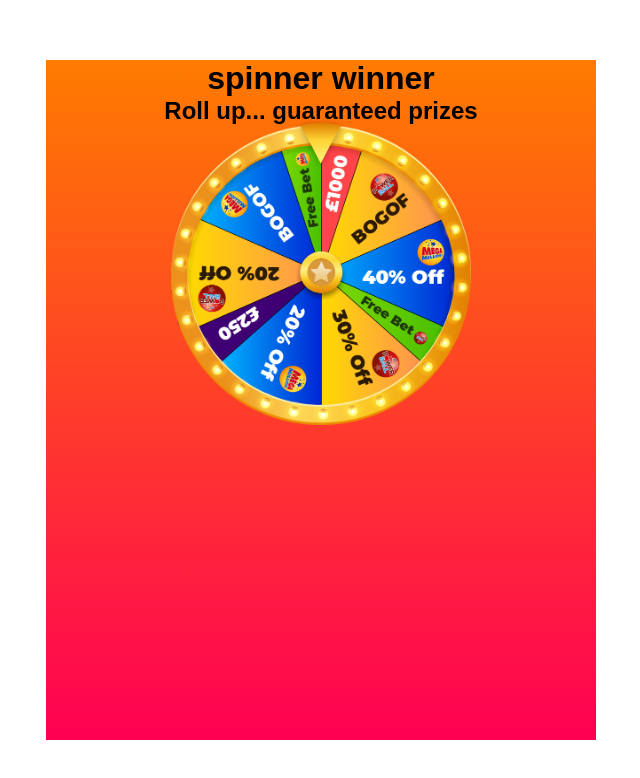
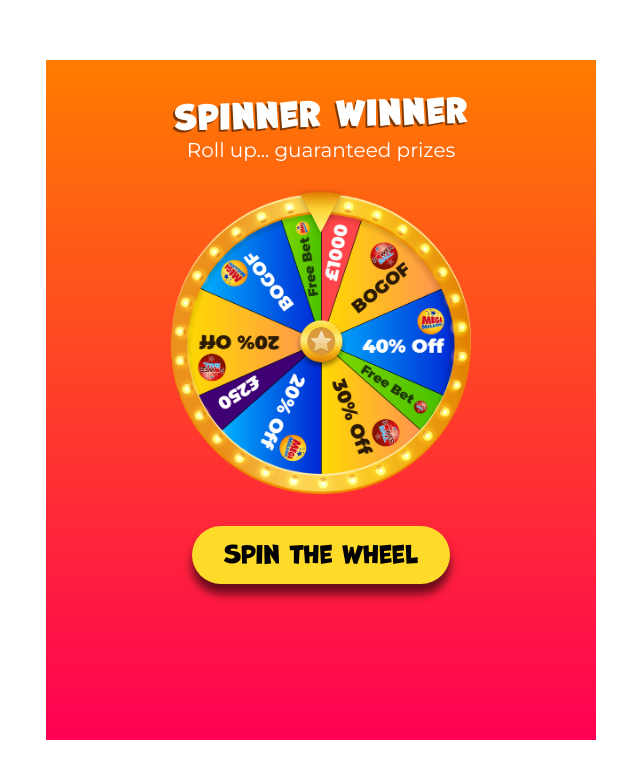
Before and after one commit to martiensk/wheel-of-fortune, a Vue app: page / in a window 1280 px wide. Shown: the whole page, without its empty margins (319-959 px from the left). Built offline with nearby package versions, Linux system fonts and the light colour scheme.

Commit message:
Added some more sound effects

```diff
--- a/scripts/_components/main.vue
+++ b/scripts/_components/main.vue
@@ -5,13 +5,14 @@
         <div v-show="hasLoaded">
             <h1>spinner winner</h1>
             <h2>Roll up... guaranteed prizes</h2>
-            <div ref="wheel" id="wheel" @click="spin"></div>
+            <div ref="wheel" id="wheel"></div>
+            <button  @click="spin">Spin the wheel</button>
         </div>
     </div>
 </template>
 
 <script>
-import { TweenMax, Circ, Elastic } from 'gsap';
+import { TweenMax, Circ, TimelineMax } from 'gsap';
 import Loader from './loader';
 import AudioHandler from '../audioHandler';
 import '../../images/wheel.png';
@@ -22,7 +23,7 @@ import '../../audio/coins.mp3';
 import '../../audio/spinning.mp3';
 import '../../audio/theme.mp3';
 
-const audio = new AudioHandler();
+let audio = new AudioHandler();
 
 export default {
     name: 'Main',
@@ -51,18 +52,31 @@ export default {
             if (!this.interacted) {
                 window.requestAnimationFrame(this.playMainTheme);
             } else {
-                audio.play('theme');
+                audio.play('theme', 0.3);
             }
         },
         spin() {
-            TweenMax.to(this.images.wheel, 5, {
+            const t = new TimelineMax();
+
+            TweenMax.to(this.images.wheel, 9, {
                 rotation: 720 + this.prize,
                 ease: Circ.easeOut,
+                onStart: () => {
+                    audio.repeat('chime', false);
+                    audio.repeat('coins', false);
+                    audio.repeat('spinning', false);
+                    audio.play('spinning');
+                },
                 onComplete: () => {
-                    TweenMax.to(this.images.wheel, 1, {
-                        rotation: 0,
-                        ease: Elastic.easeOut,
-                        delay: 1
+                    audio.play('chime');
+                    audio.play('coins');
+                    let vol = { theme: 0.3 }; // eslint-disable-line
+                    TweenMax.to(vol, 2, {
+                        theme: '0',
+                        delay: 3,
+                        onUpdate: () => {
+                            audio.volume('theme', vol.theme);
+                        }
                     });
                 }
             });
@@ -76,6 +90,7 @@ export default {
         }
     },
     mounted() {
+        audio = new AudioHandler();
         // Simulated AJAX call to retrieve prize rotation values
         const prizes = [350, 9, 40, 90, 120];
         this.prize = prizes[Math.floor(Math.random() * 5)];
@@ -139,6 +154,7 @@ export default {
     width: 100%;
     border-radius: 0;
     text-align: center;
+    color: #fff;
 
     @include desktop {
         width: 550px;
@@ -149,6 +165,7 @@ export default {
 #wheel {
     height: 300px;
     width: 300px;
+    margin-top: 32px;
 }
 
 img {
@@ -163,4 +180,32 @@ img {
     left: calc(50% - 25px);
     top: -5px;
 }
+
+h1 {
+    font-family: 'marvin', sans-serif;
+    letter-spacing: 2px;
+    text-shadow: -2px 2px 0 rgba(0, 0, 0, 0.5);
+    transform: rotate(358.5deg);
+    margin-top: 32px;
+}
+
+h2 {
+    font-weight: lighter;
+    font-size: 20px;
+}
+
+button {
+    font-family: 'marvin', sans-serif;
+    background: #feda29;
+    border: 0;
+    border-radius: 30px;
+    padding: 12px 32px;
+    font-size: 24px;
+    margin-top: 32px;
+    box-shadow: 0 10px 10px rgba(0, 0, 0, 0.6);
+
+    &:focus {
+        outline: 0;
+    }
+}
 </style>
--- a/scripts/audioHandler.js
+++ b/scripts/audioHandler.js
@@ -1,7 +1,6 @@
 export default class AudioHandler {
     /**
      * This class is responsible for preloading sound clips, and playing them as requested.
-     * On initialisation the constructor starts preloading a predefined list of audio clips.
      * @class AudioHandler
      * @author Martiens Kropff
      * @returns {void}
@@ -117,6 +116,25 @@ export default class AudioHandler {
     }
 
     /**
+     * Sets the volume of an audio clip.
+     * @author Martiens Kropff
+     * @memberOf AudioHandler
+     * @param {string} clip The clip with the offensive volume.
+     * @param {decimal} volume The volume that the clip should be played at.
+     * @returns {void}
+     */
+    volume(clip, volume) {
+        if (typeof this.audioFiles[clip] !== 'undefined') {
+            if (!this.muted) {
+                this.audioFiles[clip].volume = volume;
+            } else {
+                this.muteVolumes[clip] = volume;
+                this.audioFiles[clip].volume = 0;
+            }
+        }
+    }
+
+    /**
      * Pauses and audio clip.
      * @author Martiens Kropff
      * @memberOf AudioHandler
--- a/styles/main.scss
+++ b/styles/main.scss
@@ -1,3 +1,5 @@
+@import url('https://fonts.googleapis.com/css?family=Montserrat');
+
 * {
     margin: 0;
     padding: 0;
@@ -15,5 +17,5 @@ body {
     flex-direction: column;
     justify-content: center;
     align-items: center;
-    font-family: sans-serif;
+    font-family: 'Montserrat', sans-serif;
 }
```
